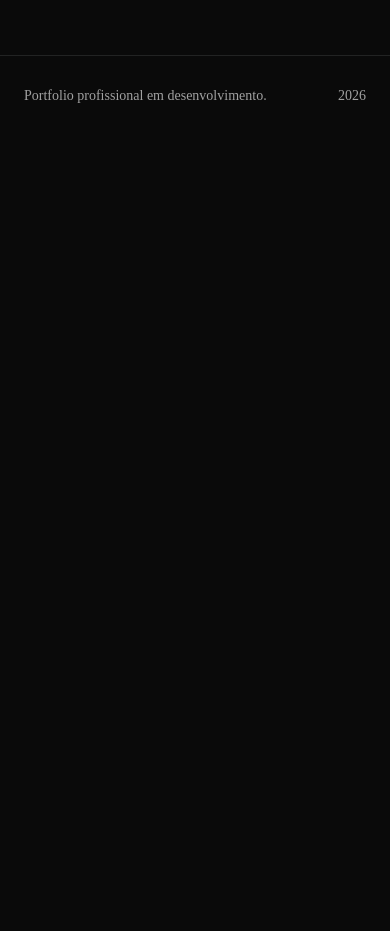
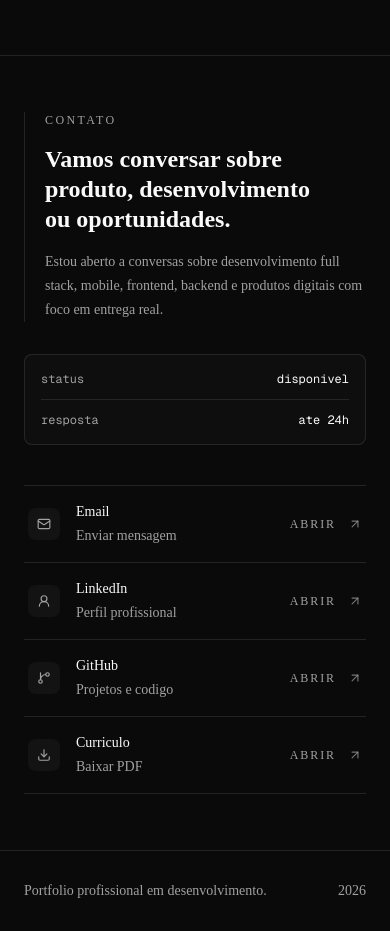
Before and after one commit to Padokazzz/Portfolio, a Next.js app: page / in a window 390 px wide. Shown: the part 4996-5927 px from the top of the page. Before the commit the page ends 5132 px from the top, so only its background shows below. Built offline with nearby package versions, Linux system fonts and the light colour scheme.

Commit message:
feat: add contact section

```diff
--- a/src/app/(site)/contato/page.tsx
+++ b/src/app/(site)/contato/page.tsx
@@ -1,11 +1,5 @@
-import { PageShell } from "@/components/layout/page-shell"
+import { ContactCta } from "@/components/sections/contact-cta"
 
 export default function ContatoPage() {
-  return (
-    <PageShell
-      eyebrow="Contato"
-      title="Um caminho simples para iniciar uma conversa."
-      description="Esta pagina concentrara links profissionais, canais de contato e, futuramente, um formulario conectado ao backend."
-    />
-  )
+  return <ContactCta variant="page" />
 }
--- a/src/app/(site)/page.tsx
+++ b/src/app/(site)/page.tsx
@@ -1,3 +1,4 @@
+import { ContactCta } from "@/components/sections/contact-cta"
 import { FeaturedProjects } from "@/components/sections/featured-projects"
 import { ExperienceSummary } from "@/components/sections/experience-summary"
 import { HomeHero } from "@/components/sections/home-hero"
@@ -10,6 +11,7 @@ export default function Home() {
       <TechStack />
       <ExperienceSummary />
       <FeaturedProjects />
+      <ContactCta />
     </>
   )
 }
--- /dev/null
+++ b/src/components/sections/contact-cta.tsx
@@ -0,0 +1,94 @@
+import { ArrowUpRight } from "lucide-react"
+import Link from "next/link"
+
+import { CONTACT_LINKS } from "@/constants/contact"
+
+type ContactCtaProps = {
+  variant?: "home" | "page"
+}
+
+export function ContactCta({ variant = "home" }: ContactCtaProps) {
+  const isPage = variant === "page"
+
+  return (
+    <section
+      id="contato"
+      className={isPage ? "flex-1" : "border-t border-white/10"}
+    >
+      <div
+        className={
+          isPage
+            ? "mx-auto grid min-h-[calc(100svh-9rem)] w-full max-w-7xl items-center gap-10 px-6 py-14 lg:grid-cols-[0.92fr_1.08fr]"
+            : "mx-auto grid w-full max-w-7xl gap-10 px-6 py-14 lg:grid-cols-[0.92fr_1.08fr] lg:items-end"
+        }
+      >
+        <div className="max-w-2xl">
+          <div className="border-l border-white/10 pl-5">
+            <p className="text-xs font-medium uppercase tracking-[0.2em] text-muted-foreground">
+              Contato
+            </p>
+
+            <h2 className="mt-4 text-2xl font-semibold leading-tight text-balance sm:text-3xl">
+              Vamos conversar sobre produto, desenvolvimento ou oportunidades.
+            </h2>
+
+            <p className="mt-4 text-sm leading-6 text-muted-foreground sm:text-base">
+              Estou aberto a conversas sobre desenvolvimento full stack, mobile,
+              frontend, backend e produtos digitais com foco em entrega real.
+            </p>
+          </div>
+
+          <div className="mt-8 max-w-md rounded-md border border-white/10 bg-white/[0.02] p-4 font-mono text-xs text-muted-foreground">
+            <div className="flex items-center justify-between gap-4">
+              <span>status</span>
+              <span className="text-foreground">disponivel</span>
+            </div>
+            <div className="mt-3 flex items-center justify-between gap-4 border-t border-white/10 pt-3">
+              <span>resposta</span>
+              <span className="text-foreground">ate 24h</span>
+            </div>
+          </div>
+        </div>
+
+        <div className="border-y border-white/10">
+          {CONTACT_LINKS.map((link) => {
+            const Icon = link.icon
+
+            return (
+              <Link
+                key={link.href}
+                href={link.href}
+                target={link.external ? "_blank" : undefined}
+                rel={link.external ? "noreferrer" : undefined}
+                className="group flex items-center justify-between gap-5 border-b border-white/10 py-4 transition-colors last:border-b-0 hover:bg-white/[0.02] focus-visible:outline-none focus-visible:ring-2 focus-visible:ring-ring"
+              >
+                <span className="flex min-w-0 items-center gap-4 px-1">
+                  <span className="flex size-8 shrink-0 items-center justify-center rounded-md bg-white/[0.035] text-muted-foreground">
+                    <Icon aria-hidden="true" className="size-3.5" />
+                  </span>
+
+                  <span className="min-w-0">
+                    <span className="block text-sm font-medium">
+                      {link.label}
+                    </span>
+                    <span className="mt-1 block truncate text-sm text-muted-foreground">
+                      {link.value}
+                    </span>
+                  </span>
+                </span>
+
+                <span className="flex shrink-0 items-center gap-3 px-1 text-xs uppercase tracking-[0.16em] text-muted-foreground">
+                  Abrir
+                  <ArrowUpRight
+                    aria-hidden="true"
+                    className="size-3.5 text-muted-foreground/70 transition-transform group-hover:-translate-y-0.5 group-hover:translate-x-0.5"
+                  />
+                </span>
+              </Link>
+            )
+          })}
+        </div>
+      </div>
+    </section>
+  )
+}
--- a/src/components/sections/featured-projects.tsx
+++ b/src/components/sections/featured-projects.tsx
@@ -24,7 +24,7 @@ export function FeaturedProjects() {
   }
 
   return (
-    <section className="border-t border-white/10">
+    <section id="projetos" className="scroll-mt-20 border-t border-white/10">
       <div className="mx-auto w-full max-w-7xl px-6 py-14">
         <div className="mb-8 flex flex-col gap-6 lg:flex-row lg:items-end lg:justify-between">
           <div className="max-w-2xl space-y-3">
--- a/src/components/sections/tech-stack.tsx
+++ b/src/components/sections/tech-stack.tsx
@@ -2,7 +2,7 @@ import { TECHNOLOGY_GROUPS } from "@/constants/technologies"
 
 export function TechStack() {
   return (
-    <section className="border-t border-white/10">
+    <section id="stack" className="scroll-mt-20 border-t border-white/10">
       <div className="mx-auto w-full max-w-7xl px-6 py-14">
         <div className="mb-8 max-w-2xl space-y-3">
           <p className="text-xs font-medium uppercase tracking-[0.2em] text-muted-foreground">
--- /dev/null
+++ b/src/constants/contact.ts
@@ -0,0 +1,32 @@
+import { Download, GitBranch, Mail, UserRound } from "lucide-react"
+
+export const CONTACT_LINKS = [
+  {
+    label: "Email",
+    value: "Enviar mensagem",
+    href: "mailto:leonardopadilhak@gmail.com",
+    icon: Mail,
+    external: false,
+  },
+  {
+    label: "LinkedIn",
+    value: "Perfil profissional",
+    href: "https://www.linkedin.com/in/leonardo-padilha-kawashaki/",
+    icon: UserRound,
+    external: true,
+  },
+  {
+    label: "GitHub",
+    value: "Projetos e codigo",
+    href: "https://github.com/padokazzz",
+    icon: GitBranch,
+    external: true,
+  },
+  {
+    label: "Curriculo",
+    value: "Baixar PDF",
+    href: "/Leonardo_Padilha_CV_PT.pdf",
+    icon: Download,
+    external: true,
+  },
+] as const
--- a/src/constants/routes.ts
+++ b/src/constants/routes.ts
@@ -1,9 +1,7 @@
 export const NAV_LINKS = [
+  { href: "/", label: "Home" },
+  { href: "/#stack", label: "Stack" },
   { href: "/#experiencia", label: "Experiencia" },
-  { href: "/projetos", label: "Projetos" },
-  { href: "/blog", label: "Blog" },
-  { href: "/uses", label: "Uses" },
-  { href: "/timeline", label: "Timeline" },
-  { href: "/experimentos", label: "Experimentos" },
-  { href: "/contato", label: "Contato" },
+  { href: "/#projetos", label: "Projetos" },
+  { href: "/#contato", label: "Contato" },
 ] as const
```
Also changed, not shown: 1 other file (tests, documents, lock files or other folders).
